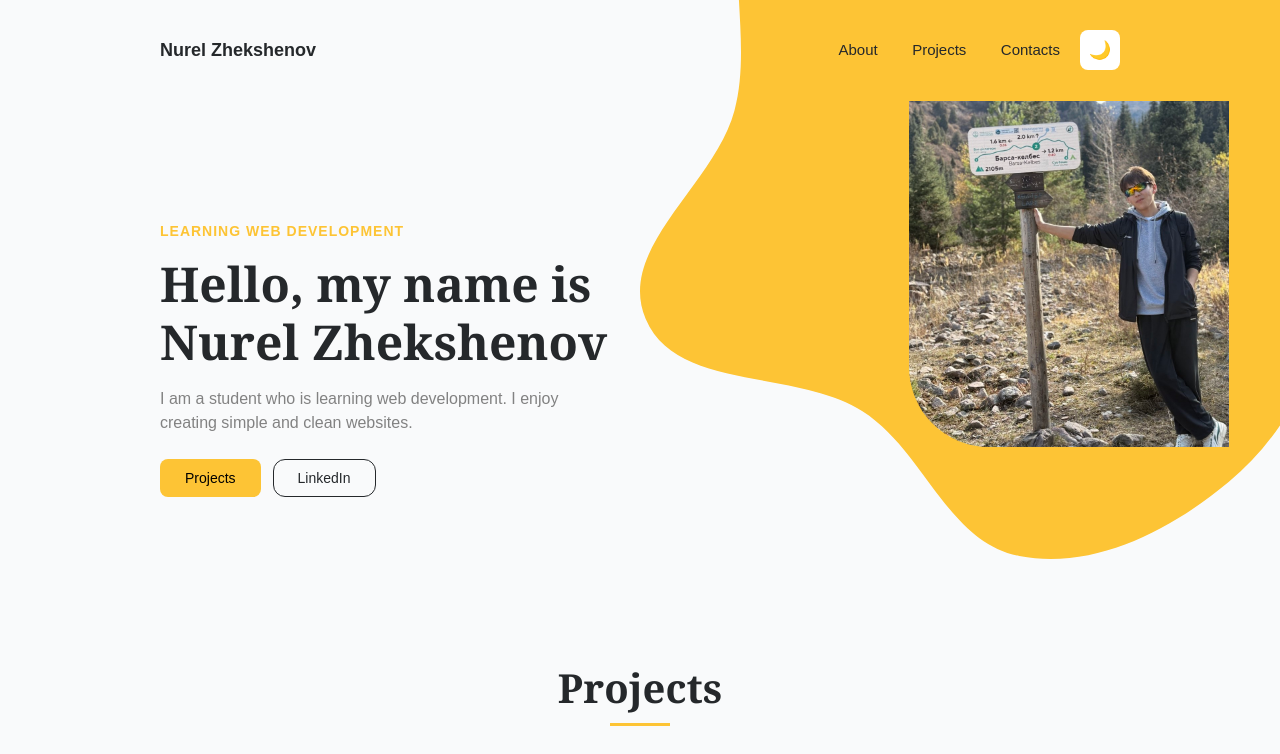
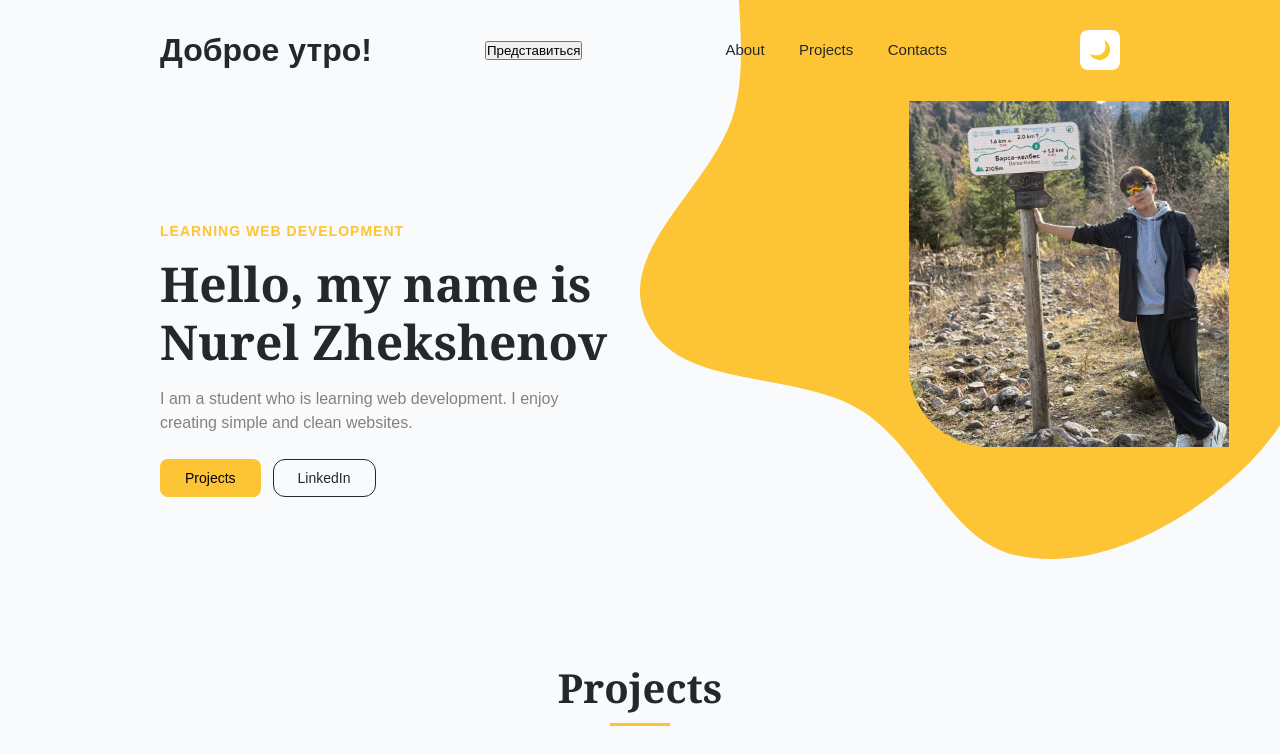
Before and after one commit to neithelyn/portfolio, a plain HTML site: page index.html in a window 1280 px wide. Shown: the top 754 px of the page. Drawn offline with Linux system fonts and the light colour scheme.

Commit message:
Update index.html

```diff
--- a/index.html
+++ b/index.html
@@ -11,7 +11,10 @@
 <body>
 
   <header class="header container">
-    <div class="logo">Nurel Zhekshenov</div>
+      <h1 id="greeting"></h1>
+  <button id="askName">Представиться</button>
+
+
 
     <nav class="nav" id="nav">
       <a href="#about">About</a>
@@ -32,7 +35,7 @@
   <section class="hero container" id="about">
     <div class="hero-content">
       <p class="subtitle">LEARNING WEB DEVELOPMENT</p>
-      <h1 class="hero-title">Hello, my name is Nurel Zhekshenov</h1>
+      <h1 class="hero-title">Hello, my name is <span id="heroName">Nurel Zhekshenov</span></h1>
       <p class="hero-description">
         I am a student who is learning web development. I enjoy creating simple and clean websites.
       </p>
```
